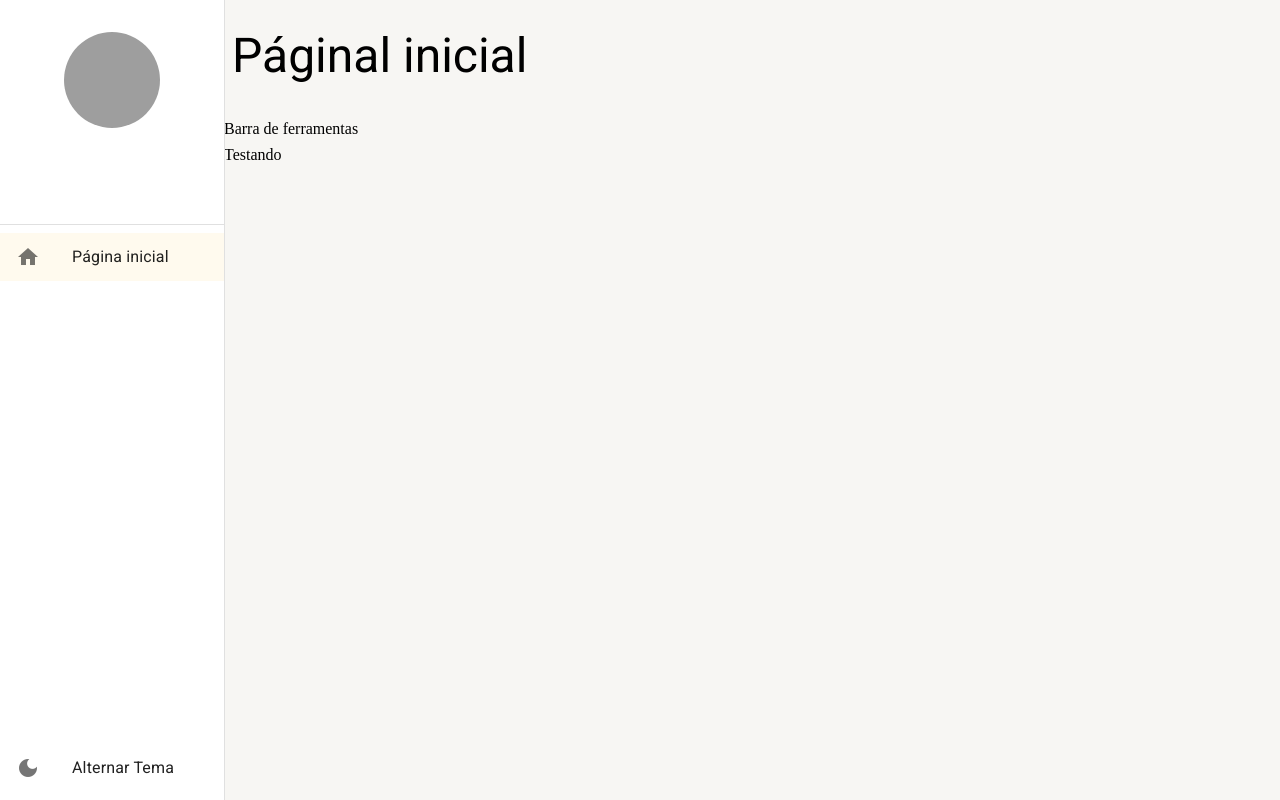
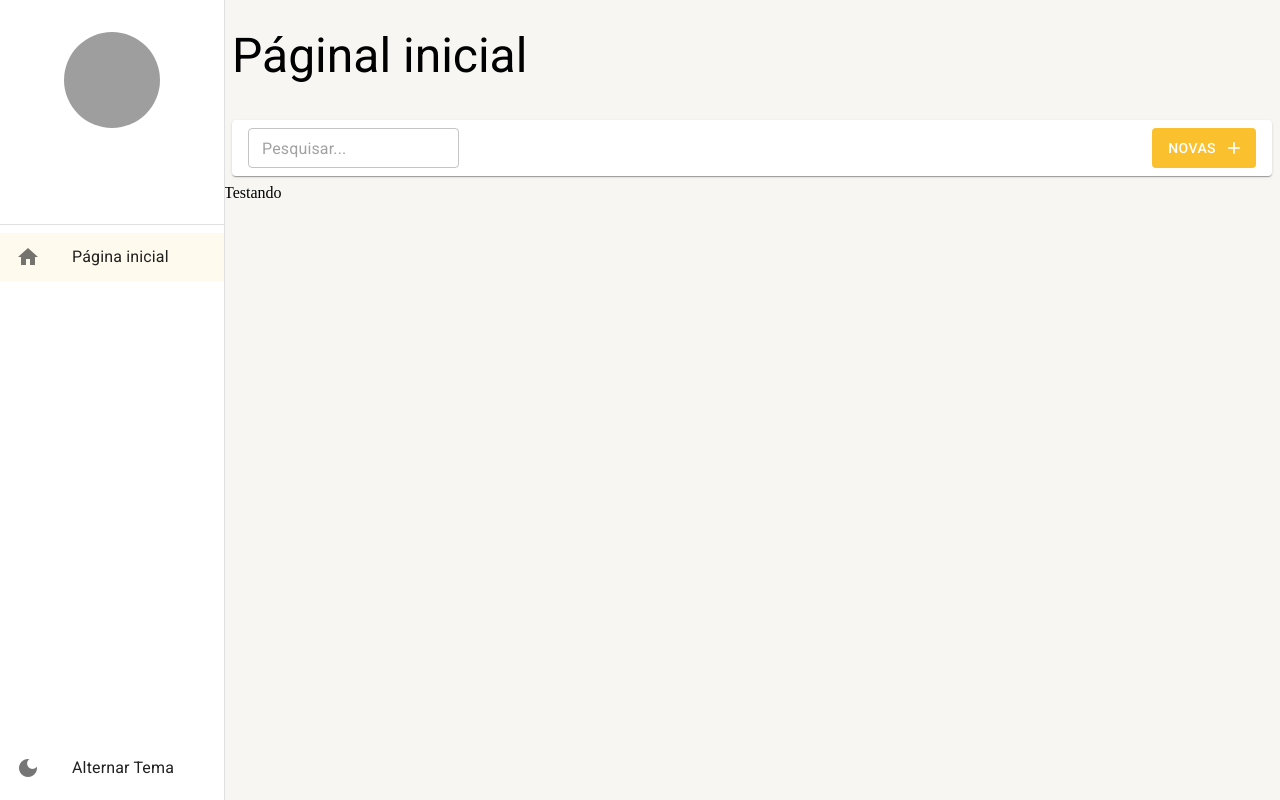
Before and after one commit to guilhermekono/react-materialui-typescript-master, a React (Create React App) app: page /pagina-inicial in a window 1280 px wide. Built offline with nearby package versions, Linux system fonts and the light colour scheme; grey boxes are pictures that could not be loaded.

Commit message:
Barra de ferramentas

```diff
--- a/src/pages/dashboard/Dashboard.tsx
+++ b/src/pages/dashboard/Dashboard.tsx
@@ -1,9 +1,16 @@
+import { BarraDeFerramentas } from "../../shared/components";
 import { LayoutBaseDePagina } from "../../shared/layouts/LayoutBaseDePagina"
 
 export const Dashboard = () => {
 
     return (
-        <LayoutBaseDePagina titulo='Páginal inicial' barraDeFerramentas={<>Barra de ferramentas</>}>
+        <LayoutBaseDePagina
+            titulo='Páginal inicial'
+            barraDeFerramentas={(
+                <BarraDeFerramentas
+                    mostrarInputBusca
+                    textoBotaoNovo="Novas"
+                />)}>
             Testando
         </LayoutBaseDePagina>
     );
--- /dev/null
+++ b/src/shared/components/barraDeFerramentas/barraDeFerramentas.tsx
@@ -0,0 +1,51 @@
+import { Box, Button, Icon, Paper, TextField, useTheme } from "@mui/material";
+
+
+interface IBarraDeFerramentasProps {
+    textoDaBusca?: string;
+    mostrarInputBusca?: boolean;
+    aoMudarTextDeBusca?: (novoTexto: string) => void;
+    textoBotaoNovo?: string;
+    mostrarBotaoNovo?: boolean;
+    aoClicarEmNovo?: () => void;
+}
+
+export const BarraDeFerramentas: React.FC<IBarraDeFerramentasProps> = ({textoDaBusca = '', mostrarInputBusca=false, aoMudarTextDeBusca, aoClicarEmNovo, textoBotaoNovo = "Novo", mostrarBotaoNovo="true",}) => {
+
+    const theme = useTheme();
+
+    return (
+        <Box
+            height={theme.spacing(5)}
+            marginX={1}
+            padding={1}
+            paddingX={2}
+            display="flex" /* display flex faz com que se comporte como linha, os itens ficam alinhados em linha, ao invés de coluna */
+            gap={1}
+            component={Paper}
+        >
+
+            {mostrarInputBusca && (
+                <TextField
+                size="small"
+                value={textoDaBusca}
+                onChange={(e) => aoMudarTextDeBusca?.(e.target.value)}
+                placeholder="Pesquisar..."
+            />
+            )}
+
+            <Box flex={1} display="flex" justifyContent="end" >
+                {mostrarBotaoNovo &&(
+                    <Button
+                    color="primary"
+                    disableElevation
+                    variant="contained"
+                    onClick={aoClicarEmNovo}
+                    endIcon={<Icon>add</Icon>}
+                    > {textoBotaoNovo}</Button>
+                )}
+            </Box>
+        </Box>
+    );
+
+}
--- a/src/shared/components/index.ts
+++ b/src/shared/components/index.ts
@@ -1 +1,2 @@
-export {};
+export * from './barraDeFerramentas/barraDeFerramentas';
+export * from './menuLateral/MenuLateral';
```
